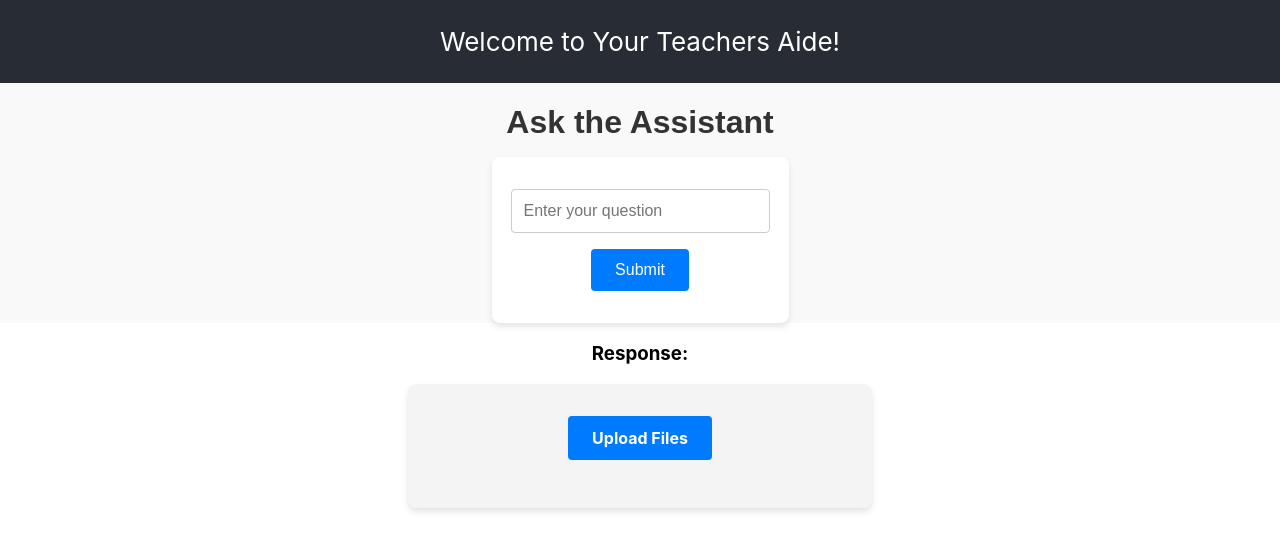
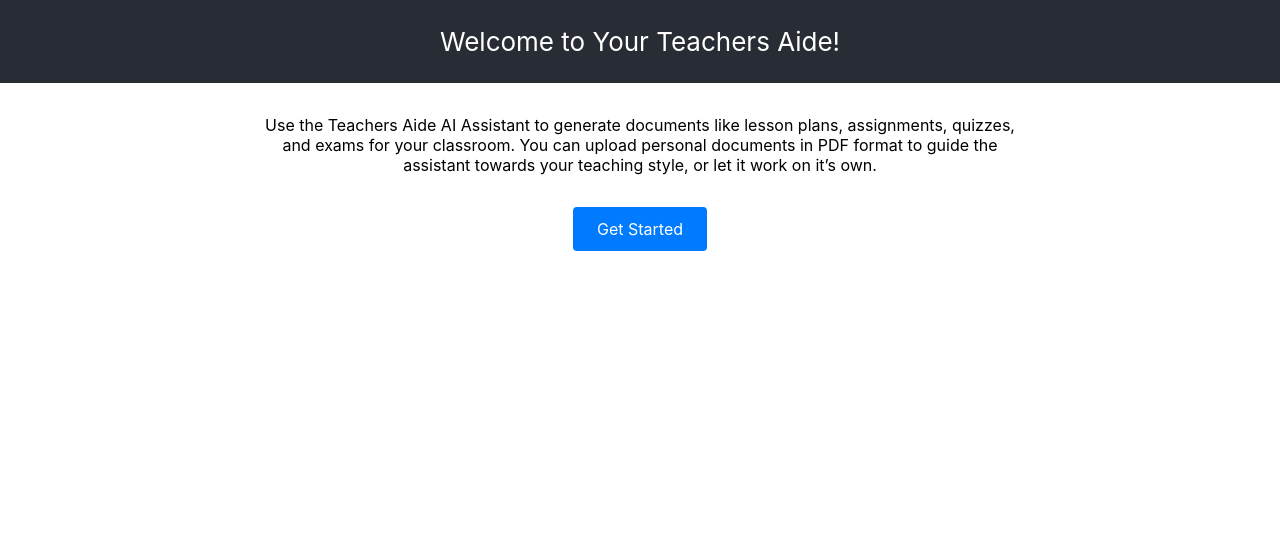
Before and after one commit to kcoding03/teachersaide, a React (Create React App) app: page / in a window 1280 px wide. Shown: the top 550 px of the page. Built offline with nearby package versions, Linux system fonts and the light colour scheme; no server answers.

Commit message:
add home page

```diff
--- a/package.json
+++ b/package.json
@@ -35,5 +35,8 @@
       "last 1 firefox version",
       "last 1 safari version"
     ]
+  },
+  "devDependencies": {
+    "react-router-dom": "^7.0.1"
   }
 }
--- a/src/App.css
+++ b/src/App.css
@@ -9,66 +9,26 @@
 
 @media (prefers-reduced-motion: no-preference) {
   .App-logo {
-    animation: App-logo-spin infinite 20s linear;
+      animation: App-logo-spin infinite 20s linear;
   }
 }
 
-.App-header {
-  background-color: #282c34;
-  min-height: 10vh;
-  display: flex;
-  flex-direction: column;
-  align-items: center;
-  justify-content: center;
-  font-size: calc(10px + 2vmin);
-  color: white;
+a {
+  color: #61dafb;
+  text-decoration: none;
 }
 
-.App-link {
-  color: #61dafb;
+.btn {
+  padding: 0.75rem 1.5rem;
+  font-size: 1rem;
+  color: #fff;
+  background-color: #007bff;
+  border: none;
+  border-radius: 4px;
+  cursor: pointer;
+  transition: background-color 0.3s ease;
 }
 
-
-#fileForm {
-  background-color: #c3e6d9;
-  text-align: left;
-  min-height: 50vh;
-  font-size: 20px;
+.btn:hover {
+  background-color: #0056b3;
 }
-
-#fileForm label{
-  text-align: left
-}
-
-#fileForm input {
-  background-color: #96a8a2;
-  border: none;
-  cursor: pointer;
-  width: auto;
-  height: auto;
-  font-size: 16px;
-  padding: 10px 15px;
-  display: inline-block;
-}
-
-#fileForm button {
-  background-color: #788782;
-  border: none;
-  cursor: pointer;
-  width: auto;
-  height: auto;
-  font-size: 16px;
-  padding: 10px 15px;
-  display: inline-block;
-  margin-left: 10px;
-  color:white;
-}
-
-@keyframes App-logo-spin {
-  from {
-    transform: rotate(0deg);
-  }
-  to {
-    transform: rotate(360deg);
-  }
-}
--- a/src/App.js
+++ b/src/App.js
@@ -1,117 +1,18 @@
-import React, {useState} from 'react';
-import './App.css';
-import FileUploadComponent from './file_upload';
-import ReactMarkdown from 'react-markdown';
+import { BrowserRouter, Routes, Route } from "react-router-dom";
+import AssistantPage from "./pages/Assistant/Assistant";
+import HomePage from "./pages/Home/Home";
+import Layout from "./pages/Layout/Layout";
+import "./App.css";
 
-const App = () => {
-  const [question, setQuestion] = useState("");
-  const [response, setResponse] = useState("");
-
-  const handleInputChange = (event) => {
-    setQuestion(event.target.value);
-  };
-
-  const handleSubmit = async (event) => {
-    event.preventDefault();
-
-    // Call the backend with the question
-    const res = await fetch('http://127.0.0.1:5000/ask', {
-      method: 'POST',
-      headers: {
-        'Content-Type': 'application/json',
-      },
-      body: JSON.stringify({ question }),
-    });
-
-    const data = await res.json();
-    console.log(data.answer)
-    setResponse(<ReactMarkdown>{data.answer}</ReactMarkdown>);  // Assuming the backend returns the assistant's response
-  };
-
-
-
-
+export default function App() {
   return (
-    <div className="App">
-      <header className="App-header">
-      <div className="bg-gray-800">
-        <div className="h-16 px-8 flex items-center justify-between">
-          <p className="text-white font-bold">Welcome to Your Teachers Aide!</p>
-        </div>
-      </div>
-      </header>
-
-      <div style={styles.container}>
-      <h1 style={styles.heading}>Ask the Assistant</h1>
-      <form onSubmit={handleSubmit} style={styles.form}>
-        <input
-          type="text"
-          value={question}
-          onChange={handleInputChange}
-          placeholder="Enter your question"
-          style={styles.input}
-        />
-        <button type="submit" style={styles.button}>
-          Submit
-        </button>
-      </form>
-    </div>
-
-      <div>
-        <h3>Response:</h3>
-        <p>{response}</p>
-      </div>
-      <FileUploadComponent />
-    </div>
+    <BrowserRouter>
+      <Routes>
+        <Route path="/" element={<Layout />}>
+          <Route index element={<HomePage />} />
+          <Route path="assistant" element={<AssistantPage />} />
+        </Route>
+      </Routes>
+    </BrowserRouter>
   );
 }
-
-const styles = {
-  container: {
-    display: "flex",
-    flexDirection: "column",
-    alignItems: "center",
-    justifyContent: "center",
-    minHeight: "10vh",
-    backgroundColor: "#f9f9f9",
-    fontFamily: "Arial, sans-serif",
-  },
-  heading: {
-    color: "#333",
-    fontSize: "2rem",
-    marginBottom: "1rem",
-  },
-  form: {
-    display: "flex",
-    flexDirection: "column",
-    alignItems: "center",
-    gap: "1rem",
-    backgroundColor: "#fff",
-    padding: "2rem",
-    borderRadius: "8px",
-    boxShadow: "0 4px 6px rgba(0, 0, 0, 0.1)",
-  },
-  input: {
-    width: "100%",
-    maxWidth: "400px",
-    padding: "0.75rem",
-    border: "1px solid #ccc",
-    borderRadius: "4px",
-    fontSize: "1rem",
-  },
-  button: {
-    padding: "0.75rem 1.5rem",
-    fontSize: "1rem",
-    color: "#fff",
-    backgroundColor: "#007bff",
-    border: "none",
-    borderRadius: "4px",
-    cursor: "pointer",
-    transition: "background-color 0.3s ease",
-  },
-  buttonHover: {
-    backgroundColor: "#0056b3",
-  },
-};
-
-export default App;
--- a/src/file_upload.js
+++ b/src/file_upload.js
@@ -52,7 +52,7 @@ const createAssistantAndVectorStore = async () => {
 
     return (
       <div style={styles.container}>
-      <label style={styles.label} htmlFor="fileInput">
+      <label className='btn' htmlFor="fileInput">
         Upload Files
       </label>
       <input
--- /dev/null
+++ b/src/pages/Assistant/Assistant.css
@@ -0,0 +1,44 @@
+#fileForm {
+    background-color: #c3e6d9;
+    text-align: left;
+    min-height: 50vh;
+    font-size: 20px;
+}
+
+#fileForm label {
+    text-align: left
+}
+
+#fileForm input {
+    background-color: #96a8a2;
+    border: none;
+    cursor: pointer;
+    width: auto;
+    height: auto;
+    font-size: 16px;
+    padding: 10px 15px;
+    display: inline-block;
+}
+
+#fileForm button {
+    background-color: #788782;
+    border: none;
+    cursor: pointer;
+    width: auto;
+    height: auto;
+    font-size: 16px;
+    padding: 10px 15px;
+    display: inline-block;
+    margin-left: 10px;
+    color: white;
+}
+
+@keyframes App-logo-spin {
+    from {
+        transform: rotate(0deg);
+    }
+
+    to {
+        transform: rotate(360deg);
+    }
+}
--- /dev/null
+++ b/src/pages/Assistant/Assistant.jsx
@@ -0,0 +1,93 @@
+import React, {useState} from 'react';
+import './Assistant.css';
+import FileUploadComponent from '../../file_upload';
+import ReactMarkdown from 'react-markdown';
+
+const AssistantPage = () => {
+  const [question, setQuestion] = useState("");
+  const [response, setResponse] = useState("");
+
+  const handleInputChange = (event) => {
+    setQuestion(event.target.value);
+  };
+
+  const handleSubmit = async (event) => {
+    event.preventDefault();
+
+    // Call the backend with the question
+    const res = await fetch('http://127.0.0.1:5000/ask', {
+      method: 'POST',
+      headers: {
+        'Content-Type': 'application/json',
+      },
+      body: JSON.stringify({ question }),
+    });
+
+    const data = await res.json();
+    console.log(data.answer)
+    setResponse(<ReactMarkdown>{data.answer}</ReactMarkdown>);  // Assuming the backend returns the assistant's response
+  };
+
+  return (
+    <div className="App">
+      <div style={styles.container}>
+      <h1 style={styles.heading}>Ask the Assistant</h1>
+      <form onSubmit={handleSubmit} style={styles.form}>
+        <input
+          type="text"
+          value={question}
+          onChange={handleInputChange}
+          placeholder="Enter your question"
+          style={styles.input}
+        />
+        <button type="submit" className='btn'>
+          Submit
+        </button>
+      </form>
+    </div>
+
+      <div>
+        <h3>Response:</h3>
+        <p>{response}</p>
+      </div>
+      <FileUploadComponent />
+    </div>
+  );
+}
+
+const styles = {
+  container: {
+    display: "flex",
+    flexDirection: "column",
+    alignItems: "center",
+    justifyContent: "center",
+    minHeight: "10vh",
+    backgroundColor: "#f9f9f9",
+    fontFamily: "Arial, sans-serif",
+  },
+  heading: {
+    color: "#333",
+    fontSize: "2rem",
+    marginBottom: "1rem",
+  },
+  form: {
+    display: "flex",
+    flexDirection: "column",
+    alignItems: "center",
+    gap: "1rem",
+    backgroundColor: "#fff",
+    padding: "2rem",
+    borderRadius: "8px",
+    boxShadow: "0 4px 6px rgba(0, 0, 0, 0.1)",
+  },
+  input: {
+    width: "100%",
+    maxWidth: "400px",
+    padding: "0.75rem",
+    border: "1px solid #ccc",
+    borderRadius: "4px",
+    fontSize: "1rem",
+  }
+};
+
+export default AssistantPage;
--- /dev/null
+++ b/src/pages/Home/Home.css
@@ -0,0 +1,13 @@
+.Home-container {
+    display: flex;
+    flex-direction: column;
+    justify-content: center;
+    align-items: center;
+    gap: 1rem;
+    padding: 1rem 0;
+}
+
+.Home-description {
+    width: 60%;
+    text-align: center;
+}
--- /dev/null
+++ b/src/pages/Home/Home.jsx
@@ -0,0 +1,19 @@
+import React from 'react';
+import { Link } from 'react-router-dom';
+import './Home.css';
+
+const HomePage = () => {
+    return (
+        <div className='Home-container'>
+            <p className='Home-description'>
+                Use the Teachers Aide AI Assistant to generate documents like lesson plans, assignments, quizzes, and exams for your classroom.
+                You can upload personal documents in PDF format to guide the assistant towards your teaching style, or let it work on it’s own.
+            </p>
+            <Link to="/assistant" className='btn'>
+                Get Started
+            </Link>
+        </div>
+    );
+};
+
+export default HomePage;
--- /dev/null
+++ b/src/pages/Layout/Layout.css
@@ -0,0 +1,10 @@
+.Layout-header {
+    background-color: #282c34;
+    min-height: 10vh;
+    display: flex;
+    flex-direction: column;
+    align-items: center;
+    justify-content: center;
+    font-size: calc(10px + 2vmin);
+    color: white;
+  }
--- /dev/null
+++ b/src/pages/Layout/Layout.jsx
@@ -0,0 +1,20 @@
+import React from 'react';
+import './Layout.css';
+import { Outlet } from 'react-router-dom';
+
+const Layout = () => {
+    return (
+        <div>
+            <header className="Layout-header">
+                <div className="bg-gray-800">
+                    <div className="h-16 px-8 flex items-center justify-between">
+                        <p className="text-white font-bold">Welcome to Your Teachers Aide!</p>
+                    </div>
+                </div>
+            </header>
+            <Outlet />
+        </div>
+    );
+};
+
+export default Layout;
```
Also changed, not shown: 1 other file (tests, documents, lock files or other folders).
